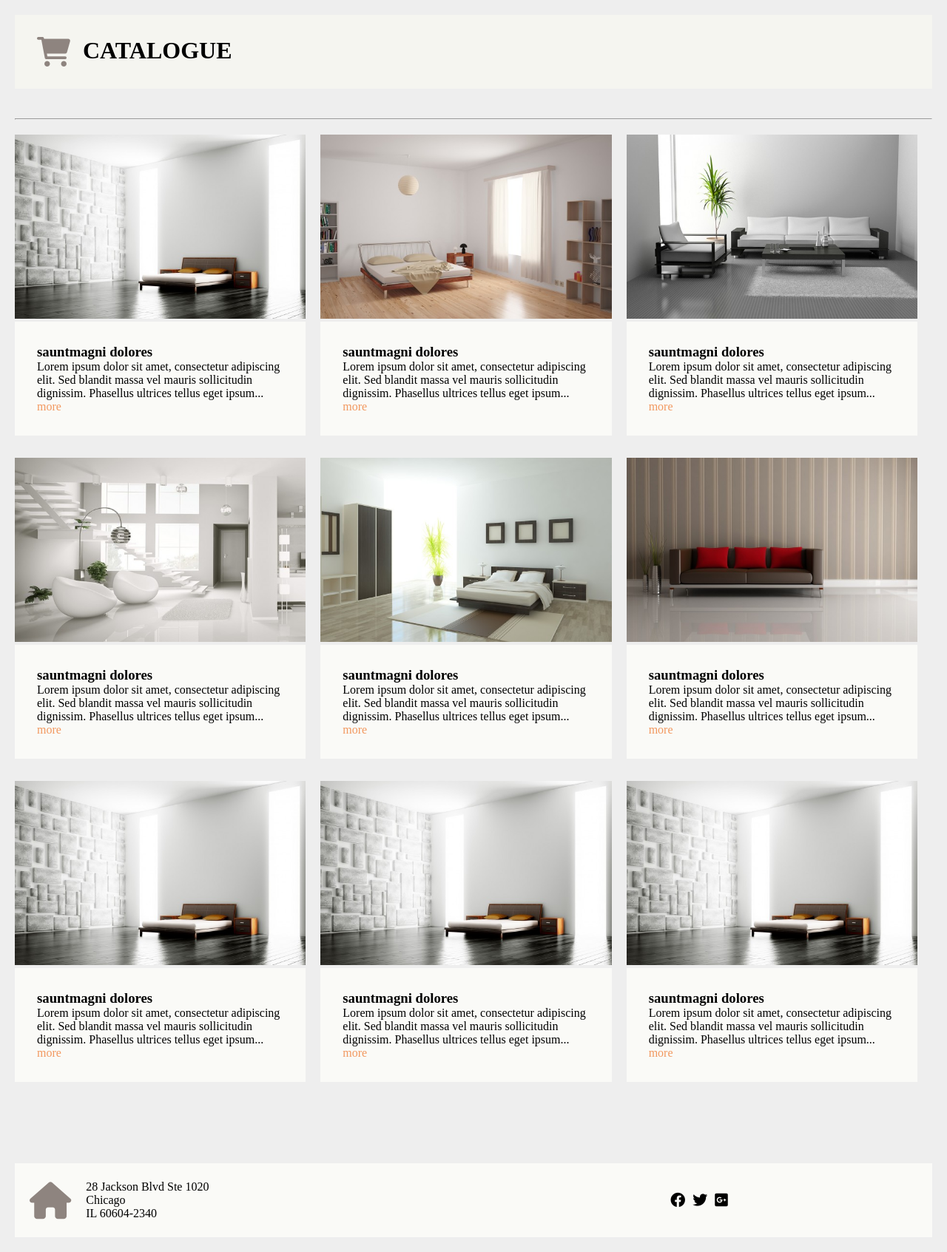
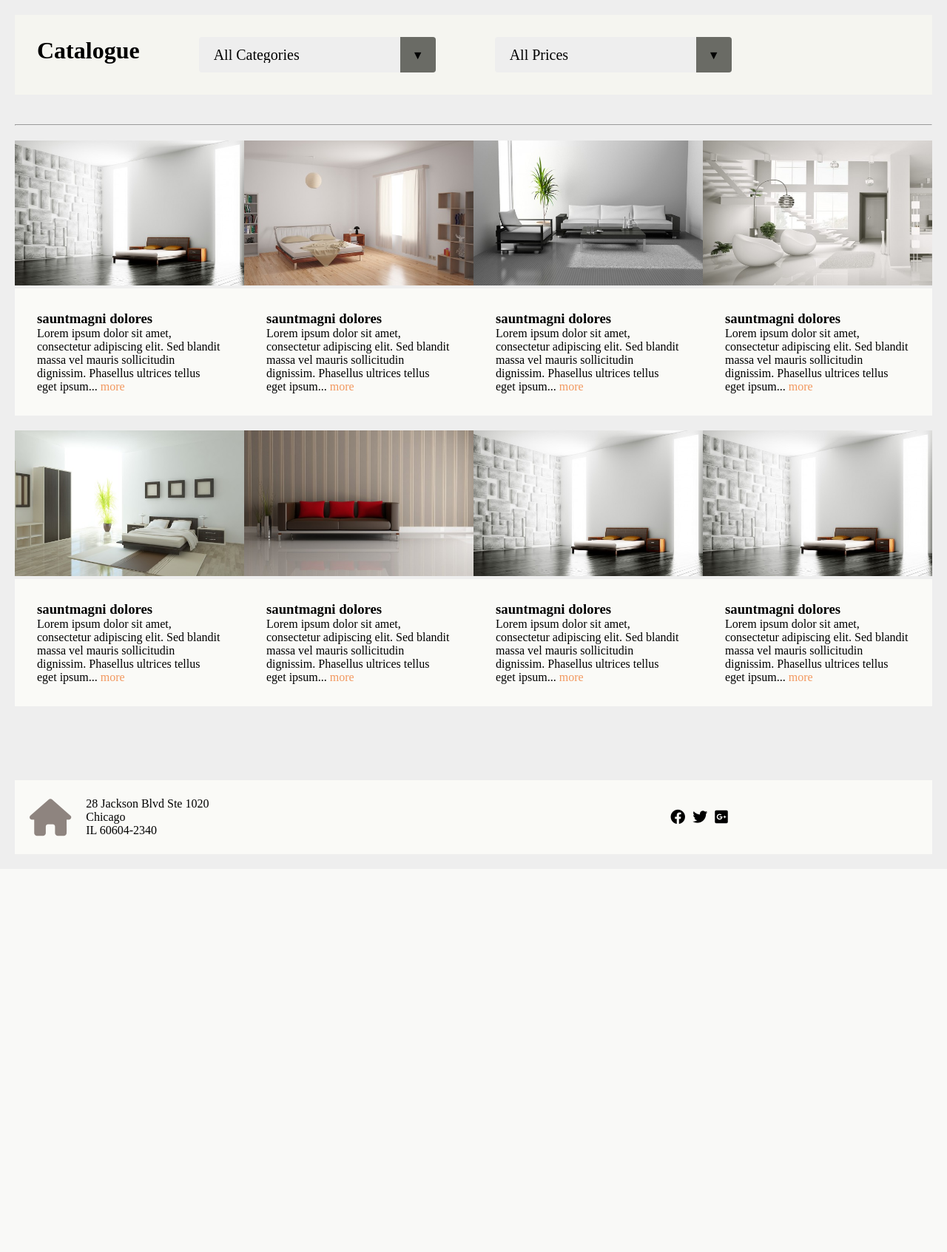
Before and after one commit to NguyenDucThuan-CS/projectweb, a PHP site: page /catalogue.html in a window 1280 px wide. Shown: the part 120-1813 px from the top of the page at 74% size. After the commit the page ends 1251 px from the top, so only its background shows below. Run offline with PHP 8.4, Linux system fonts and the light colour scheme; some web fonts are replaced.

Commit message:
modify catalogue and product detail

```diff
--- a/catalogue.html
+++ b/catalogue.html
@@ -27,11 +27,35 @@
       <a href="login.html">LOGIN</a>
     </div>
   </header>
-
   <div class = "catalogue_title">
     <div class = "_contain">
-              <div class = "symbol"><i class="fa fa-shopping-cart"></i></i></div>
-              <h1>CATALOGUE</h1>
+        <h1>Catalogue</h1>
+        <div class="filter-bar">
+          <form action="#" class="product-cate" id="cate-filter" name="cate-filter">
+            <div class="select-wrapper">
+              <select name="" id="" class="filter">
+                <option value="All">All Categories</option>
+                <option value="Bed">Bed</option>
+                <option value="Chair">Chair</option>
+                <option value="Table">Table & Desk</option>
+                <option value="Light">Light</option>
+              </select>
+            </div>
+          </form>
+        </div>
+        <div class="filter-bar">
+          <form action="#" class="product-cate" id="price-filter" name="price-filter">
+            <div class="select-wrapper">
+              <select name="" id="" class="filter">
+                <option value="All">All Prices</option>
+                <option value="price1">Under 1.000.000 VND</option>
+                <option value="price2">1.000.000 - 5.000.000 VND</option>
+                <option value="price3">5.000.000 - 10.000.000</option>
+                <option value="price4">Over 10.000.000 VND</option>
+              </select>
+            </div>
+          </form>
+        </div>
     </div>
   </div>
 
@@ -127,17 +151,6 @@
           </div>
         </div>
 
-          <div class = "item">
-            <div class = "image">
-              <img src = "./img/product_1.jpg"/>
-            </div>
-
-            <div class = "content">
-              <h3>sauntmagni dolores</h3>
-              <p>Lorem ipsum dolor sit amet, consectetur adipiscing elit. Sed blandit massa vel mauris sollicitudin dignissim. Phasellus ultrices tellus eget ipsum... <a href="detail_product.html">more</a></p>
-            </div>
-          </div>
-
         <div class ="clear"></div>
       </div>
     </div>
--- a/css/style.css
+++ b/css/style.css
@@ -659,6 +659,8 @@
   margin-bottom: 20px;
 }
 
+/* DA SUA TU CHO NAY */
+
 .catalogue_title {
   padding: 20px;
 }
@@ -683,13 +685,18 @@
 .list_product ._contain hr {
   margin-bottom: 20px;
 }
-.list_product ._contain .list_item {
+
+.list_product ._contain .list_item .item {
+  width: calc(100% / 4);
+  margin-bottom: 20px;
+  float: left;
+  /* padding-right: 20px; */
+  transition: 0.5s;
 }
-.list_product ._contain .list_item .item {
-  width: calc(100% / 3);
-  padding-right: 20px;
-  margin-bottom: 30px;
-  float: left;
+
+.list_product ._contain .list_item .item:hover {
+  transform: translate(0, -4px);
+  box-shadow: 0 8px 16px rgba(0, 0, 0, 0.4);
 }
 
 .list_product ._contain .list_item .item .image img {
@@ -707,7 +714,7 @@
 }
 
 .detail_product {
-  padding: 20px;
+  padding: 10px;
   height: 500px;
 }
 
@@ -717,12 +724,35 @@
 }
 
 .detail_product ._contain .image {
-  width: 60%;
+  width: 47%;
   padding: 10px;
   height: 100%;
 }
 
 .detail_product ._contain .image img {
+  width: 100%;
+  height: 100%;
+}
+
+.detail_product ._contain .slider {
+  width: 13%;
+  padding: 10px;
+  height: 100%;
+  display: flex;
+  flex-direction: column;
+  justify-content: space-between;
+}
+
+.detail_product ._contain .slider .sm-img-wrapper {
+  transition: 0.5s;
+}
+
+.detail_product ._contain .slider .sm-img-wrapper:hover {
+  transform: translate(0, -4px);
+  box-shadow: 0 8px 16px rgba(0, 0, 0, 0.4);
+}
+
+.detail_product ._contain .slider img {
   width: 100%;
   height: 100%;
 }
@@ -755,6 +785,8 @@
 .detail_product ._contain .content hr {
   margin-bottom: 10px;
 }
+
+/* DEN HET CHO NAY */
 
 /* ================================================================CHECKOUT PAGE================================================================ */
 
@@ -1430,3 +1462,45 @@ input:focus {
 }
 
 /* ================================================================//PAYMENT MODAL================================================================ */
+
+/* ================================================================FILTER BAR CATALOGUE - MOI DUOC THEM VAO================================================================ */
+.catalogue_title .select-wrapper .filter {
+  appearance: none;
+  outline: 0;
+  border: 0;
+  box-shadow: none;
+  flex: 1;
+  padding: 0 1em;
+  color: #000;
+  background-color: #eee;
+  background-image: none;
+  cursor: pointer;
+  font-family: font_new;
+  font-size: 20px;
+}
+.catalogue_title .select-wrapper .filter::-ms-expand {
+  display: none;
+}
+.catalogue_title .select-wrapper {
+  position: relative;
+  display: flex;
+  width: 20em;
+  height: 3em;
+  border-radius: 0.25em;
+  overflow: hidden;
+  margin-left: 80px;
+}
+.catalogue_title .select-wrapper::after {
+  content: "\25BC";
+  position: absolute;
+  top: 0;
+  right: 0;
+  padding: 1em;
+  background-color: #6a6b65;
+  transition: 0.25s all ease;
+  pointer-events: none;
+}
+.catalogue_title .select-wrapper:hover::after {
+  color: #f39c12;
+}
+/* ================================================================//FILTER BAR CATALOGUE - HET DOAN THEM VAO================================================================ */
--- /dev/null
+++ b/js/product_detail.js
@@ -0,0 +1,3 @@
+function changeImg(image) {
+    document.getElementById("img-large").src = "img/product_" + image + ".jpg";
+}
```
Also changed, not shown: detail_product.html (+21 -10 lines). Lines whose indentation alone changed are shown as unchanged.
